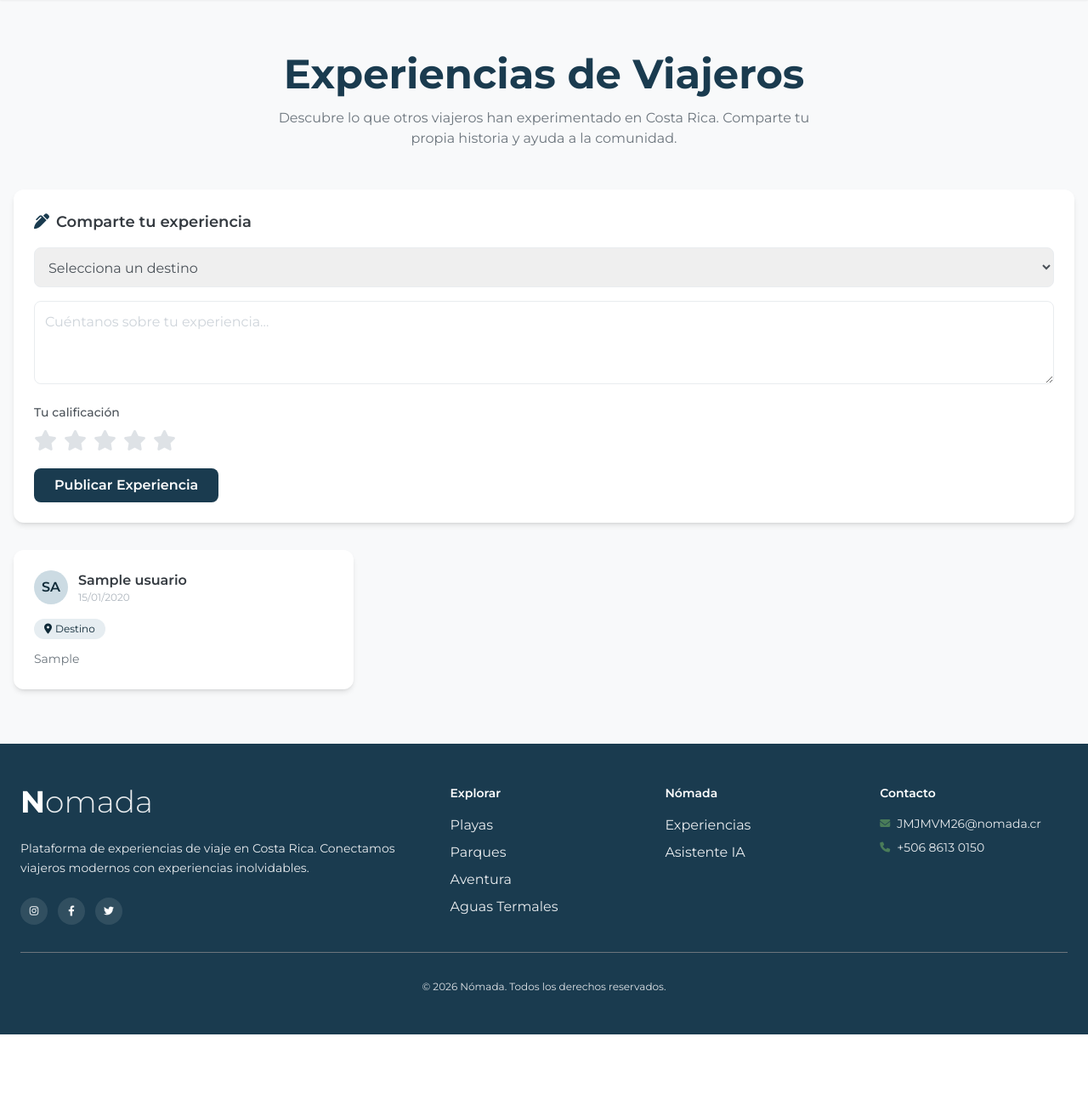
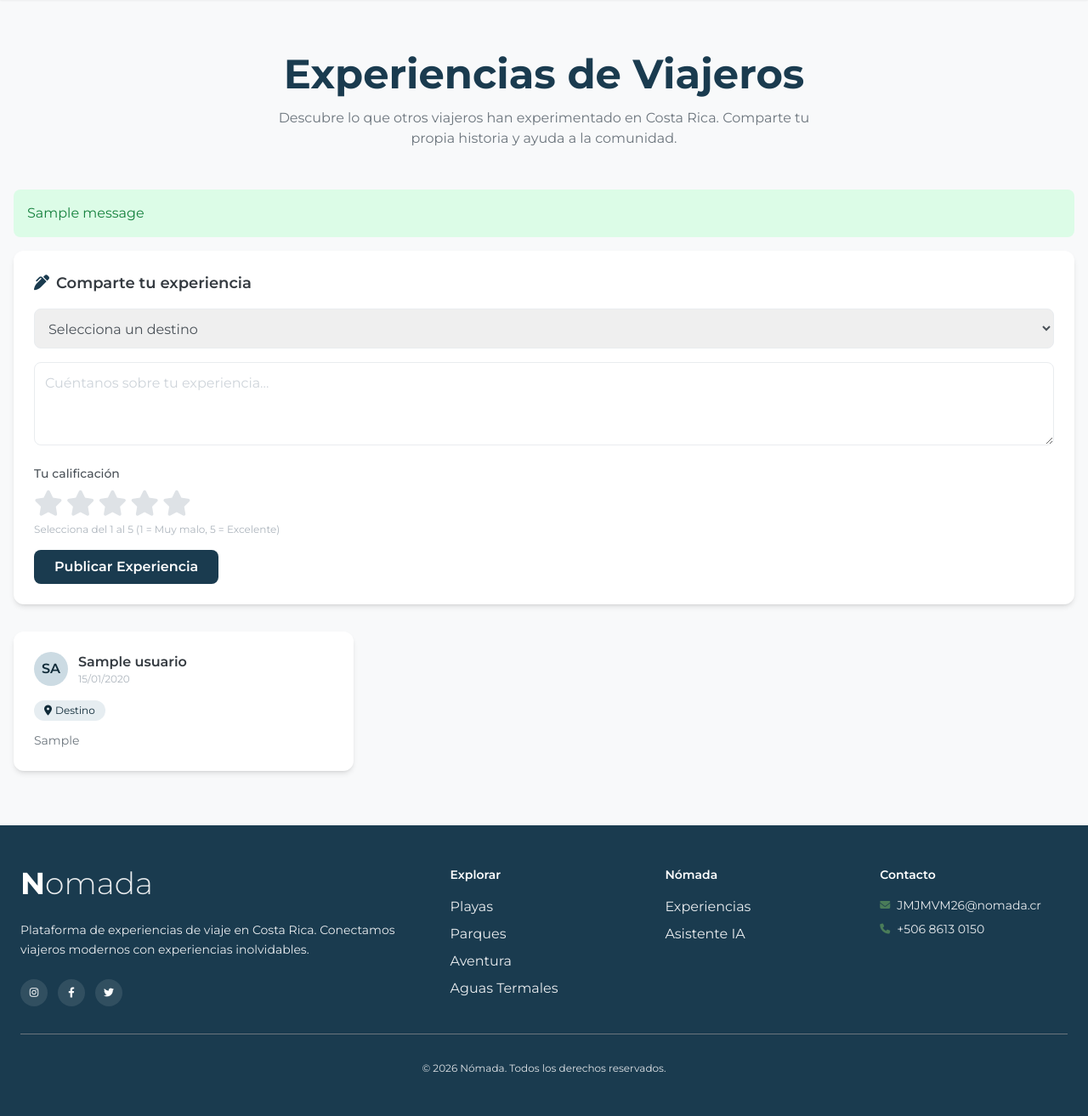
Before and after one commit to JoshVM04/ProyectoFinal, a Flask app: page /experiencias/ in a window 1280 px wide. Shown: the part 65-1378 px from the top of the page at 85% size. Before the commit the page ends 1282 px from the top, so only its background shows below. Run offline with Flask 3, Linux system fonts and the light colour scheme; the visitor is signed in with stand-in values (Sample User, id 1); tables that the repository leaves empty or names only in its code hold one stand-in row (values such as "Sample post"); one stand-in notice (Sample message) is shown; some libraries are stand-ins or nearby versions.

Commit message:
Update experienciahtml
modifique las estrellas de comentarios no servían bien

```diff
--- a/app/templates/experiencias.html
+++ b/app/templates/experiencias.html
@@ -20,47 +20,57 @@
             </p>
         </div>
 
+        <!-- Mostrar mensajes flash -->
+        {% with messages = get_flashed_messages(with_categories=true) %}
+            {% if messages %}
+                {% for category, message in messages %}
+                <div class="mb-4 p-4 rounded-lg {% if category == 'success' %}bg-green-100 text-green-700{% else %}bg-red-100 text-red-700{% endif %}">
+                    {{ message }}
+                </div>
+                {% endfor %}
+            {% endif %}
+        {% endwith %}
+
         <!-- Form for new experiences - only shown to logged in users -->
-        <!-- Usando session en lugar de current_user -->
         {% if session.usuario_id %}
         <div class="bg-white rounded-xl shadow-md p-6 mb-8" data-aos="slide-up">
             <h3 class="text-lg font-semibold text-gray-800 mb-4">
                 <i class="fas fa-pen-alt text-primary-500 mr-2"></i>Comparte tu experiencia
             </h3>
-            <!-- Form to create a new experience post -->
+
             <form method="POST" action="{{ url_for('experiencias.crear') }}">
-                <!-- Dropdown to select which destination - SPANISH -->
+                <!-- Dropdown to select which destination -->
                 <div class="mb-4">
                     <select name="destino_id" required class="w-full p-3 border border-gray-200 rounded-lg focus:ring-2 focus:ring-primary-500 focus:border-transparent">
                         <option value="">Selecciona un destino</option>
-                        <!-- Loop through all destinations from database -->
                         {% for destino in destinos %}
                         <option value="{{ destino.id }}">{{ destino.titulo }}</option>
                         {% endfor %}
                     </select>
                 </div>
-                <!-- Text area for the comment - SPANISH -->
+
+                <!-- Text area for the comment -->
                 <div class="mb-4">
                     <textarea name="comentario" rows="3" required
                               class="w-full p-3 border border-gray-200 rounded-lg focus:ring-2 focus:ring-primary-500 focus:border-transparent"
                               placeholder="Cuéntanos sobre tu experiencia..."></textarea>
                 </div>
-                <!-- Rating stars section - SPANISH (opcional, si tienes campo rating) -->
+
+                <!-- Rating stars section - CORREGIDO -->
                 <div class="mb-4">
                     <label class="block text-sm font-medium text-gray-700 mb-2">Tu calificación</label>
-                    <div class="flex gap-2 text-2xl">
-                        <!-- Loop to create 5 star rating options -->
-                        {% for i in range(1,6) %}
-                        <label class="cursor-pointer">
-                            <!-- Hidden radio button - peer is for styling -->
-                            <input type="radio" name="rating" value="{{ i }}" class="hidden peer">
-                            <!-- Star icon that changes color when checked -->
-                            <i class="fas fa-star text-gray-300 peer-checked:text-yellow-400 hover:text-yellow-400 transition-colors"></i>
+                    <div class="flex flex-row-reverse justify-end gap-1 text-3xl" id="star-rating">
+                        {% for i in range(5,0,-1) %}
+                        <input type="radio" name="rating" value="{{ i }}" id="star{{ i }}" class="hidden">
+                        <label for="star{{ i }}" class="star-label cursor-pointer text-gray-300 hover:text-yellow-400 transition-colors duration-150 ease-in-out" data-rating="{{ i }}">
+                            <i class="fas fa-star"></i>
                         </label>
                         {% endfor %}
                     </div>
+                    <p class="text-xs text-gray-500 mt-1">Selecciona del 1 al 5 (1 = Muy malo, 5 = Excelente)</p>
                 </div>
-                <!-- Submit button - SPANISH -->
+
+                <!-- Submit button -->
                 <button type="submit"
                         class="bg-primary-500 hover:bg-primary-600 text-white font-semibold py-2 px-6 rounded-lg transition-all hover:scale-105">
                     Publicar Experiencia
@@ -71,37 +81,31 @@
 
         <!-- Grid of experiences -->
         <div class="grid grid-cols-1 md:grid-cols-2 lg:grid-cols-3 gap-6">
-            <!-- Loop through all experiences from database -->
             {% for experiencia in experiencias %}
-            <!-- Each experience card -->
             <div class="bg-white rounded-xl shadow-md overflow-hidden hover:shadow-xl transition-all duration-300 hover:scale-105"
                  data-aos="fade-up" data-aos-delay="{{ loop.index * 100 }}">
                 <div class="p-6">
                     <!-- User info and rating header -->
                     <div class="flex items-center justify-between mb-4">
                         <div class="flex items-center gap-3">
-                            <!-- User avatar circle with initials -->
                             <div class="w-10 h-10 rounded-full bg-primary-100 flex items-center justify-center">
-                                <!-- Takes first 2 letters of username and makes uppercase -->
                                 <span class="text-primary-700 font-semibold">
                                     {{ experiencia.usuario_nombre[:2]|upper if experiencia.usuario_nombre else 'U' }}
                                 </span>
                             </div>
                             <div>
-                                <!-- User name -->
                                 <h4 class="font-semibold text-gray-800">{{ experiencia.usuario_nombre or 'Usuario' }}</h4>
-                                <!-- Date of experience -->
                                 <p class="text-xs text-gray-500">{{ experiencia.fecha }}</p>
                             </div>
                         </div>
-                        <!-- Star rating display (si existe) -->
+                        <!-- Star rating display -->
+                        {% if experiencia.rating %}
                         <div class="flex text-yellow-400">
-                            {% if experiencia.rating %}
-                                {% for i in range(experiencia.rating) %}
-                                <i class="fas fa-star text-xs"></i>
-                                {% endfor %}
-                            {% endif %}
+                            {% for i in range(experiencia.rating) %}
+                            <i class="fas fa-star text-xs"></i>
+                            {% endfor %}
                         </div>
+                        {% endif %}
                     </div>
 
                     <!-- Destination badge -->
@@ -115,12 +119,8 @@
                     <p class="text-gray-600 text-sm leading-relaxed">
                         {{ experiencia.comentario }}
                     </p>
-
-                    <!-- Admin actions - only shown to system owner -->
-                    <!-- Simplificado: solo admin puede eliminar (por implementar) -->
                 </div>
             </div>
-            <!-- If no experiences exist, show empty state - SPANISH -->
             {% else %}
             <div class="col-span-full text-center py-12">
                 <i class="fas fa-comment-dots text-5xl text-gray-300 mb-4"></i>
@@ -130,4 +130,62 @@
         </div>
     </div>
 </div>
+
+<script>
+document.addEventListener('DOMContentLoaded', function() {
+    const stars = document.querySelectorAll('.star-label');
+    const ratingInputs = document.querySelectorAll('input[name="rating"]');
+
+    // Función para pintar estrellas según rating
+    function highlightStars(rating) {
+        stars.forEach(star => {
+            const starRating = parseInt(star.dataset.rating);
+            const icon = star.querySelector('i');
+
+            if (starRating <= rating) {
+                icon.classList.add('text-yellow-400');
+                icon.classList.remove('text-gray-300');
+            } else {
+                icon.classList.add('text-gray-300');
+                icon.classList.remove('text-yellow-400');
+            }
+        });
+    }
+
+    // Función para resetear al rating seleccionado (o a gris si no hay)
+    function resetStars() {
+        const selected = document.querySelector('input[name="rating"]:checked');
+        if (selected) {
+            highlightStars(parseInt(selected.value));
+        } else {
+            stars.forEach(star => {
+                const icon = star.querySelector('i');
+                icon.classList.add('text-gray-300');
+                icon.classList.remove('text-yellow-400');
+            });
+        }
+    }
+
+    // Eventos hover
+    stars.forEach(star => {
+        star.addEventListener('mouseenter', function() {
+            const rating = parseInt(this.dataset.rating);
+            highlightStars(rating);
+        });
+
+        star.addEventListener('mouseleave', resetStars);
+    });
+
+    // Evento change en los radio buttons
+    ratingInputs.forEach(radio => {
+        radio.addEventListener('change', function() {
+            highlightStars(parseInt(this.value));
+        });
+    });
+
+    // Inicializar estado
+    resetStars();
+});
+</script>
+
 {% endblock %}
```
